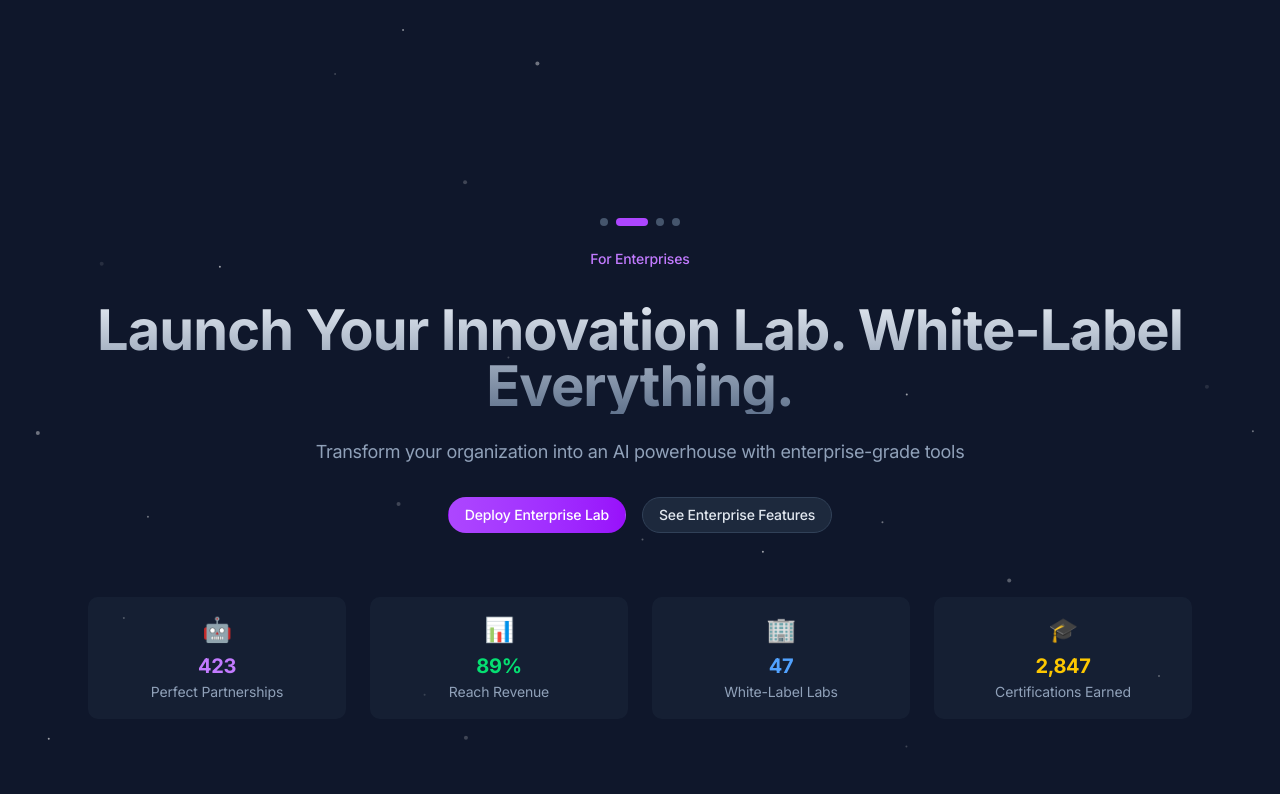
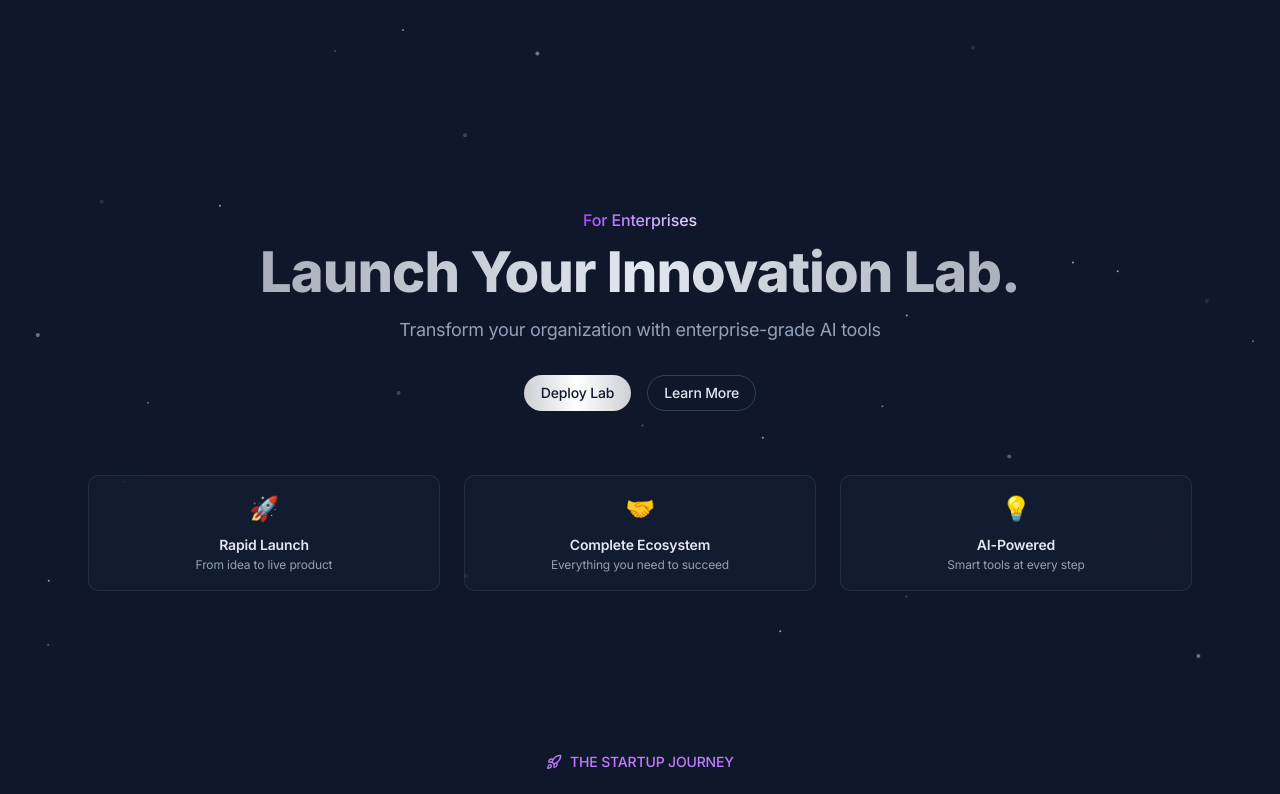
Before and after one commit to buildaistartups/buildaistartups.com, a Next.js app: page / in a window 1280 px wide. Shown: the top 794 px of the page. Built offline with nearby package versions, Linux system fonts and the light colour scheme.

Commit message:
Update Hero.tsx

```diff
--- a/components/home/Hero.tsx
+++ b/components/home/Hero.tsx
@@ -4,35 +4,36 @@
 import { useState, useEffect } from 'react'
 import Link from 'next/link'
 import Particles from '@/components/particles'
+import Illustration from '@/components/illustration'
 
 const audiences = [
   {
     title: 'For Startups',
-    headline: 'Build, Scale, and Profit from AI. Complete Toolkit Included.',
-    subheadline: 'Everything you need to launch and grow your AI business in one platform',
+    headline: 'Build, Scale, and Profit from AI.',
+    subheadline: 'Complete toolkit to launch and grow your AI business',
     cta1: { text: 'Start Building', href: '/generate' },
-    cta2: { text: 'Access Startup Tools', href: '/solutions/indie-makers' }
+    cta2: { text: 'Explore Tools', href: '/solutions/indie-makers' }
   },
   {
     title: 'For Enterprises',
-    headline: 'Launch Your Innovation Lab. White-Label Everything.',
-    subheadline: 'Transform your organization into an AI powerhouse with enterprise-grade tools',
-    cta1: { text: 'Deploy Enterprise Lab', href: '/solutions/enterprises' },
-    cta2: { text: 'See Enterprise Features', href: '/product/api' }
+    headline: 'Launch Your Innovation Lab.',
+    subheadline: 'Transform your organization with enterprise-grade AI tools',
+    cta1: { text: 'Deploy Lab', href: '/solutions/enterprises' },
+    cta2: { text: 'Learn More', href: '/product/api' }
   },
   {
     title: 'For Accelerators',
-    headline: 'Run World-Class Programs. Ship Real Products.',
-    subheadline: 'Complete cohort management system that gets startups to revenue faster',
-    cta1: { text: 'Manage Your Cohort', href: '/solutions/accelerators' },
-    cta2: { text: 'Demo Day Tools', href: '/product/ecosystem' }
+    headline: 'Run Programs That Ship Products.',
+    subheadline: 'Complete cohort management system for real results',
+    cta1: { text: 'Manage Cohorts', href: '/solutions/accelerators' },
+    cta2: { text: 'View Features', href: '/product/ecosystem' }
   },
   {
     title: 'For Product Managers',
     headline: 'Enterprise Workflows. Zero Dependencies.',
-    subheadline: 'Integrate AI capabilities directly into your existing enterprise stack',
-    cta1: { text: 'See Enterprise Integrations', href: '/solutions/product-teams' },
-    cta2: { text: 'Book PM Demo', href: '/contact?type=demo' }
+    subheadline: 'Integrate AI directly into your existing stack',
+    cta1: { text: 'See Integrations', href: '/solutions/product-teams' },
+    cta2: { text: 'Book Demo', href: '/contact?type=demo' }
   }
 ]
 
@@ -50,77 +51,55 @@ export default function Hero() {
 
   return (
     <section className="relative">
+      {/* Keep original Particles background */}
       <Particles className="absolute inset-0 -z-10" />
 
       <div className="max-w-6xl mx-auto px-4 sm:px-6 relative">
-        <div className="pt-32 pb-16 md:pt-52 md:pb-32">
-          {/* Rotating audience indicator */}
-          <div className="text-center mb-8">
-            <div className="inline-flex gap-2">
-              {audiences.map((_, index) => (
-                <button
-                  key={index}
-                  onClick={() => setCurrentAudience(index)}
-                  className={`w-2 h-2 rounded-full transition-all ${
-                    index === currentAudience
-                      ? 'w-8 bg-purple-500'
-                      : 'bg-slate-600 hover:bg-slate-500'
-                  }`}
-                />
-              ))}
-            </div>
-            <div className="mt-4 text-sm font-medium text-purple-400">
+        <div className="pt-32 pb-12 md:pt-52 md:pb-20">
+          {/* Audience indicator - styled like original */}
+          <div className="text-center">
+            <div className="inline-flex font-medium bg-clip-text text-transparent bg-gradient-to-r from-purple-500 to-purple-200 pb-3">
               {current.title}
             </div>
           </div>
 
-          {/* Main content */}
+          {/* Main content - original styling */}
           <div className="text-center">
-            <h1 className="text-5xl md:text-6xl font-bold mb-6 bg-gradient-to-b from-slate-200 to-slate-500 bg-clip-text text-transparent">
+            <h1 className="h1 bg-clip-text text-transparent bg-gradient-to-r from-slate-200/60 via-slate-200 to-slate-200/60 pb-4">
               {current.headline}
             </h1>
             <p className="text-lg text-slate-400 mb-8 max-w-2xl mx-auto">
               {current.subheadline}
             </p>
 
-            {/* CTAs */}
+            {/* CTAs with original button styling */}
             <div className="flex flex-col sm:flex-row gap-4 justify-center">
-              <Link
-                href={current.cta1.href}
-                className="btn bg-gradient-to-r from-purple-500 to-purple-600 text-white hover:from-purple-600 hover:to-purple-700"
-              >
+              <Link href={current.cta1.href} className="btn text-slate-900 bg-gradient-to-r from-white/80 via-white to-white/80 hover:bg-white transition duration-150 ease-in-out">
                 {current.cta1.text}
               </Link>
-              <Link
-                href={current.cta2.href}
-                className="btn bg-slate-800 text-slate-200 border border-slate-700 hover:bg-slate-700"
-              >
+              <Link href={current.cta2.href} className="btn text-slate-200 hover:text-white bg-slate-900 bg-opacity-25 hover:bg-opacity-30 border border-slate-700 transition duration-150 ease-in-out">
                 {current.cta2.text}
               </Link>
             </div>
           </div>
 
-          {/* Live ecosystem intelligence */}
-          <div className="mt-16 grid md:grid-cols-4 gap-6 text-center">
-            <div className="bg-slate-800/50 rounded-lg p-4">
-              <div className="text-2xl mb-1">🤖</div>
-              <div className="text-xl font-bold text-purple-400">423</div>
-              <div className="text-sm text-slate-400">Perfect Partnerships</div>
+          {/* Remove fake statistics - Action 2 */}
+          {/* Instead, add value props without numbers */}
+          <div className="mt-16 grid md:grid-cols-3 gap-6 text-center">
+            <div className="bg-slate-800/30 backdrop-blur rounded-lg p-4 border border-slate-700/50">
+              <div className="text-2xl mb-2">🚀</div>
+              <div className="text-sm font-semibold text-slate-200">Rapid Launch</div>
+              <div className="text-xs text-slate-400">From idea to live product</div>
             </div>
-            <div className="bg-slate-800/50 rounded-lg p-4">
-              <div className="text-2xl mb-1">📊</div>
-              <div className="text-xl font-bold text-green-400">89%</div>
-              <div className="text-sm text-slate-400">Reach Revenue</div>
+            <div className="bg-slate-800/30 backdrop-blur rounded-lg p-4 border border-slate-700/50">
+              <div className="text-2xl mb-2">🤝</div>
+              <div className="text-sm font-semibold text-slate-200">Complete Ecosystem</div>
+              <div className="text-xs text-slate-400">Everything you need to succeed</div>
             </div>
-            <div className="bg-slate-800/50 rounded-lg p-4">
-              <div className="text-2xl mb-1">🏢</div>
-              <div className="text-xl font-bold text-blue-400">47</div>
-              <div className="text-sm text-slate-400">White-Label Labs</div>
-            </div>
-            <div className="bg-slate-800/50 rounded-lg p-4">
-              <div className="text-2xl mb-1">🎓</div>
-              <div className="text-xl font-bold text-yellow-400">2,847</div>
-              <div className="text-sm text-slate-400">Certifications Earned</div>
+            <div className="bg-slate-800/30 backdrop-blur rounded-lg p-4 border border-slate-700/50">
+              <div className="text-2xl mb-2">💡</div>
+              <div className="text-sm font-semibold text-slate-200">AI-Powered</div>
+              <div className="text-xs text-slate-400">Smart tools at every step</div>
             </div>
           </div>
         </div>
```
